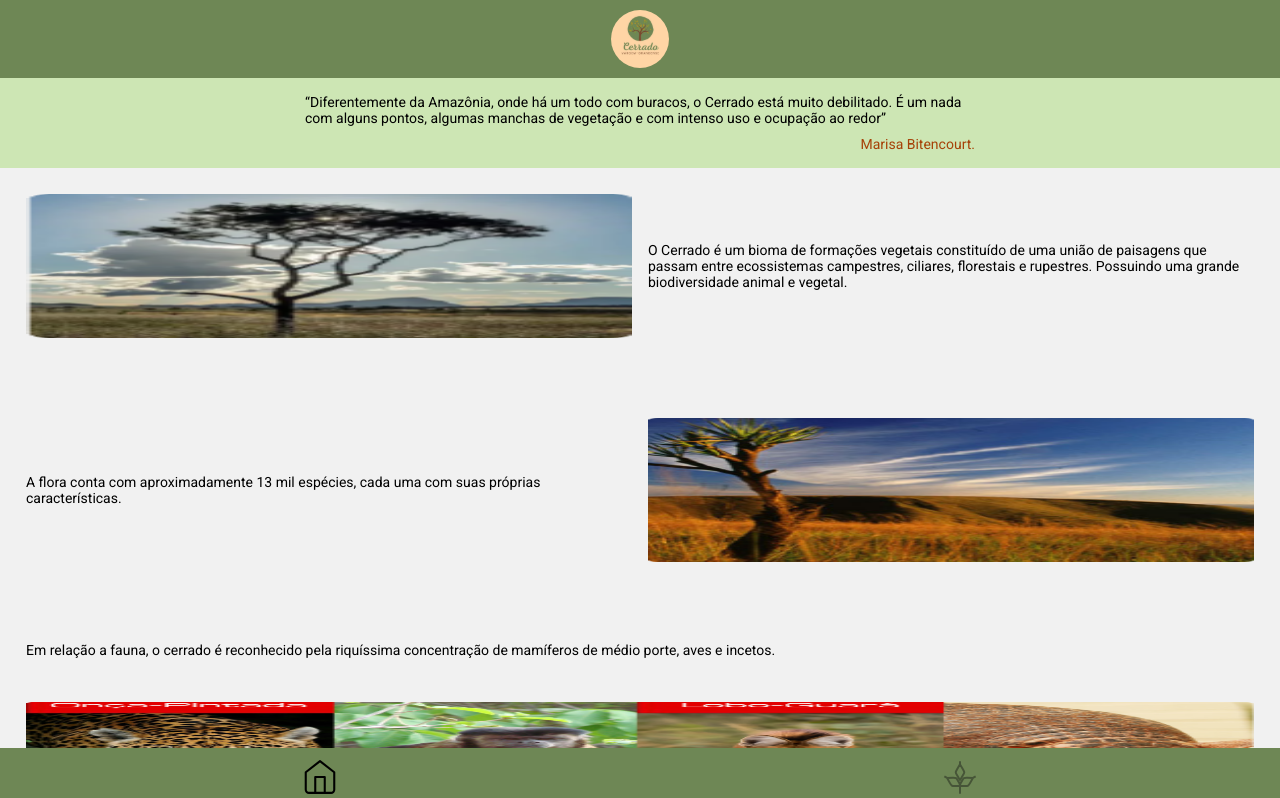
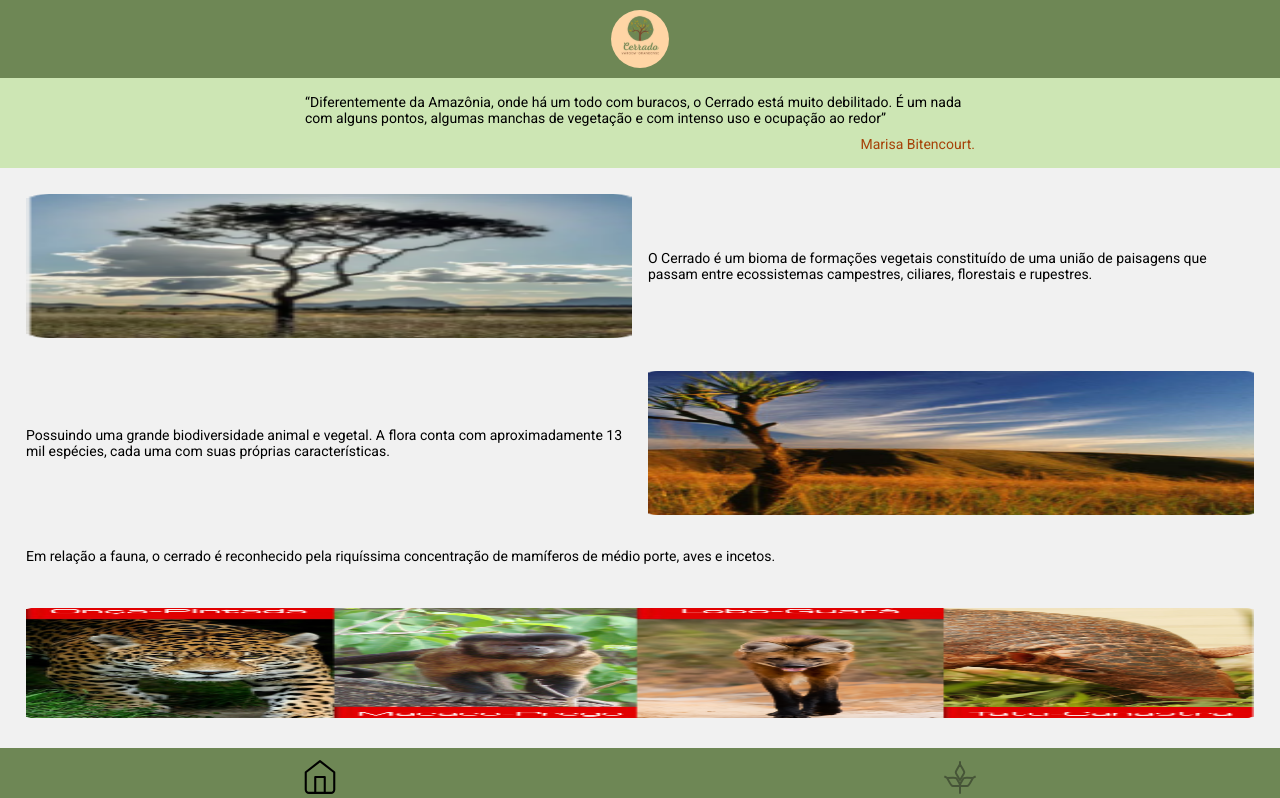
Before and after one commit to arthurfp16/tcc-app-etec-vgs, a Next.js app: page /sobre in a window 1280 px wide. Shown: the top 798 px of the page. Built offline with nearby package versions, Linux system fonts and the light colour scheme.

Commit message:
feat: add alt nas imgs na pagina sobre

```diff
--- a/src/pages/sobre.jsx
+++ b/src/pages/sobre.jsx
@@ -17,14 +17,14 @@ export default function About() {
 
       <AboltMain>
         <ImageContainer imgSrc={img1} imgAlt='arvore nativa do cerrado num campo em um dia com poucas nuvems e sol intenso'>
-          O Cerrado é um bioma de formações vegetais constituído de uma união de paisagens que passam entre ecossistemas campestres, ciliares, florestais e rupestres. Possuindo uma grande biodiversidade animal e vegetal.
+          O Cerrado é um bioma de formações vegetais constituído de uma união de paisagens que passam entre ecossistemas campestres, ciliares, florestais e rupestres.
         </ImageContainer>
 
-        <ImageContainer imgSrc={img2} containerFlexDirection='row-reverse' imgAlt=''>
+        <ImageContainer imgSrc={img2} containerFlexDirection='row-reverse' imgAlt='campo com flora seca e uma pequna arvore do lado direito em um dia de sol intenso'> Possuindo uma grande biodiversidade animal e vegetal.
           A flora conta com aproximadamente 13 mil espécies, cada uma com  suas próprias características.
         </ImageContainer>
 
-        <ImageContainer imgSrc={img3} containerFlexDirection='column-reverse' imgAlt='the img not defined then alt is generic'>
+        <ImageContainer imgSrc={img3} containerFlexDirection='column-reverse' imgAlt='quatro animais nativos do cerrado sendo a onça-pintada, macaco-prego, lobo-guara, tatu-canastra.'>
           Em relação a fauna, o cerrado é reconhecido pela riquíssima concentração de mamíferos de médio porte, aves e incetos.
         </ImageContainer>
 
--- a/src/styles/components/imageContainerStyled.js
+++ b/src/styles/components/imageContainerStyled.js
@@ -7,15 +7,18 @@ export const Container = styled.div`
     align-items: center;
     justify-content: center;
     gap: 16px;
-    margin-bottom: 80px;
+    margin-bottom: 33px;
     height:  ${props => props.flexDirection == 'column-reverse' ? '170px' : '144px'};
-
     p, span {
         position: relative;
-        width: ${props => props.flexDirection == 'column-reverse' ? '100%' : '100%'};
+        width: ${props => props.flexDirection == 'column-reverse' ? '100%' : '50%'};
         height: 100%;
     }
     p {
         height: ${props => props.flexDirection == 'column-reverse' ? '40%' : 'fit-content'};
     }
+
+    @media screen and (max-width: 337px) {
+        font-size: 13px;
+    }
 `
```
